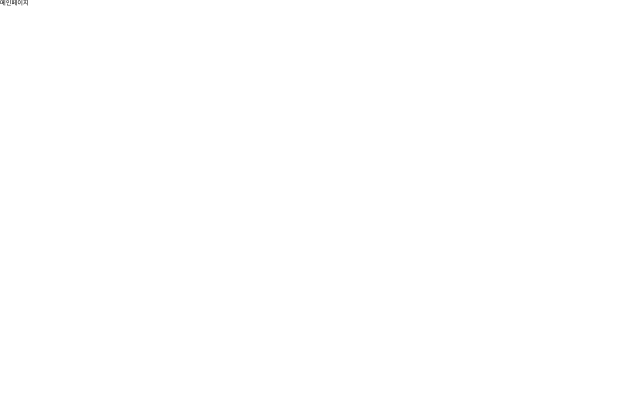
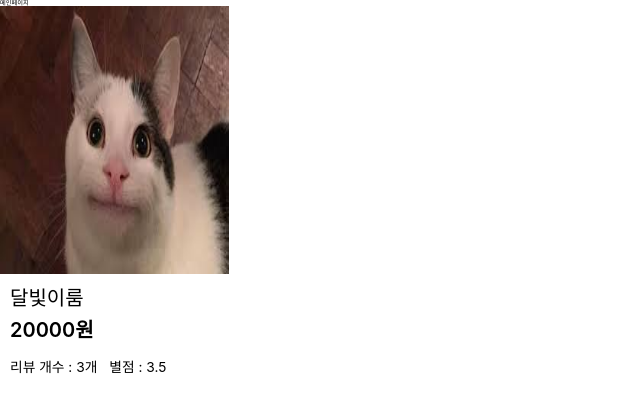
Before and after one commit to Tea-Bliss/FE_Tea_Bliss, a Next.js app: page / in a window 1280 px wide. Shown: the top 412 px of the page, without its empty margins (0-640 px from the left). Built offline with nearby package versions, Linux system fonts and the light colour scheme.

Commit message:
feat: 카드 컴포넌트 구현

```diff
--- a/src/app/page.tsx
+++ b/src/app/page.tsx
@@ -1,7 +1,11 @@
+import Card from '@/components/common/Card/Card';
+import Img from '@/icons/다운로드.jpg';
+
 export default function Home() {
   return (
     <>
       <main>메인페이지</main>
+      <Card isMainPageCard href="/" img={Img} price={20000} review={3} scope={3.5} title="달빛이룸" />
     </>
   );
 }
--- /dev/null
+++ b/src/components/common/Card/Card.module.scss
@@ -0,0 +1,129 @@
+.cardContainer {
+  @include flexSort(column, null, null, null);
+  width: 22.9rem;
+
+  @include tablet {
+    @include flexSort(row, null, null, 1.6rem);
+    width: 100%;
+    padding: 1.2rem;
+  }
+}
+
+.mainPageCardContainer {
+  @include flexSort(column, null, null, null);
+  width: 22.9rem;
+
+  @include tablet {
+    gap: 0;
+    padding: 0;
+  }
+
+  @include mobile {
+    width: 15.8rem;
+  }
+}
+
+.imgBox {
+  position: relative;
+  width: 22.9rem;
+  height: 26.8rem;
+  @include flexSort(null, center, center, null);
+
+  .cart,
+  .imgBackground {
+    opacity: 0;
+    transition: opacity 0.5s ease-in-out, background 0.5s ease-in-out;
+  }
+
+  .imgBackground {
+    background: rgba(0, 0, 0, 0);
+    z-index: 1;
+    position: absolute;
+    width: 100%;
+    height: 100%;
+  }
+
+  &:hover {
+    .imgBackground {
+      background: rgba(0, 0, 0, 0.5);
+      opacity: 1;
+    }
+
+    .cart {
+      opacity: 1;
+      z-index: 2;
+    }
+  }
+
+  @include tablet {
+    width: 12rem;
+    height: 9.8rem;
+  }
+}
+
+.mainPageImgBox {
+  @include tablet {
+    width: 22.9rem;
+    height: 26.8rem;
+  }
+
+  @include mobile {
+    width: 15.8rem;
+    height: 18.5rem;
+  }
+}
+
+.cardInfoBox {
+  padding: 1rem;
+  @include flexSort(column, null, null, 1.2rem);
+
+  @include tablet {
+    @include flexSort(column, null, null, 1rem);
+    padding: 0;
+  }
+
+  @include mobile {
+    gap: 1.2rem;
+  }
+}
+
+.mainPageCardInfoBox {
+  @include tablet {
+    padding: 1rem;
+  }
+}
+
+.cardTitleBox {
+  @include flexSort(column, null, null, 0.4rem);
+  position: relative;
+}
+
+.title {
+  @include font(2rem, 400, 2.8rem);
+
+  @include mobile {
+    @include font(1.6rem, 400, 2.4rem);
+  }
+}
+
+.price {
+  @include font(2rem, 600, 2.8rem);
+
+  @include mobile {
+    @include font(1.6rem, 600, 2.4rem);
+  }
+}
+
+.heart {
+  position: absolute;
+  right: 0;
+}
+
+.reviewScopeBox {
+  @include flexSort(null, null, null, 1.2rem);
+  @include font(2.2rem, 400, 2.2rem);
+
+  @include mobile {
+    @include font(1.8rem, 500, 1.8rem);
+  }
+}
--- /dev/null
+++ b/src/components/common/Card/Card.tsx
@@ -0,0 +1,56 @@
+import classNames from 'classnames/bind';
+
+import Image, { StaticImageData } from 'next/image';
+import Link from 'next/link';
+
+import styles from '@/components/common/Card/Card.module.scss';
+import Cart from '@/icons/cart.svg';
+import Heart from '@/icons/heart.svg';
+
+const cn = classNames.bind(styles);
+
+interface CardProps {
+  href: string;
+  isMainPageCard?: boolean;
+  img: StaticImageData;
+  title: string;
+  price: number;
+  review: number;
+  scope: number;
+}
+
+export default function Card({ href, isMainPageCard, img, title, price, review, scope }: CardProps) {
+  return (
+    <section
+      className={cn('cardContainer', {
+        mainPageCardContainer: !isMainPageCard,
+      })}
+    >
+      <Link
+        href={href}
+        className={cn('imgBox', {
+          mainPageImgBox: !isMainPageCard,
+        })}
+      >
+        <Image src={img} alt="상품" fill />
+        <div className={cn('imgBackground')} />
+        {!isMainPageCard && <Cart fill="white" width={40} height={40} className={cn('cart')} />}
+      </Link>
+      <article
+        className={cn('cardInfoBox', {
+          mainPageCardInfoBox: !isMainPageCard,
+        })}
+      >
+        <div className={cn('cardTitleBox')}>
+          <p className={cn('title')}>{title}</p>
+          <p className={cn('price')}>{`${price}원`}</p>
+          {!isMainPageCard && <Heart className={cn('heart')} />}
+        </div>
+        <div className={cn('reviewScopeBox')}>
+          <p>{`리뷰 개수 : ${review}개`}</p>
+          <p>{`별점 : ${scope}`}</p>
+        </div>
+      </article>
+    </section>
+  );
+}
```
Also changed, not shown: public/icons/heart.svg (added).
